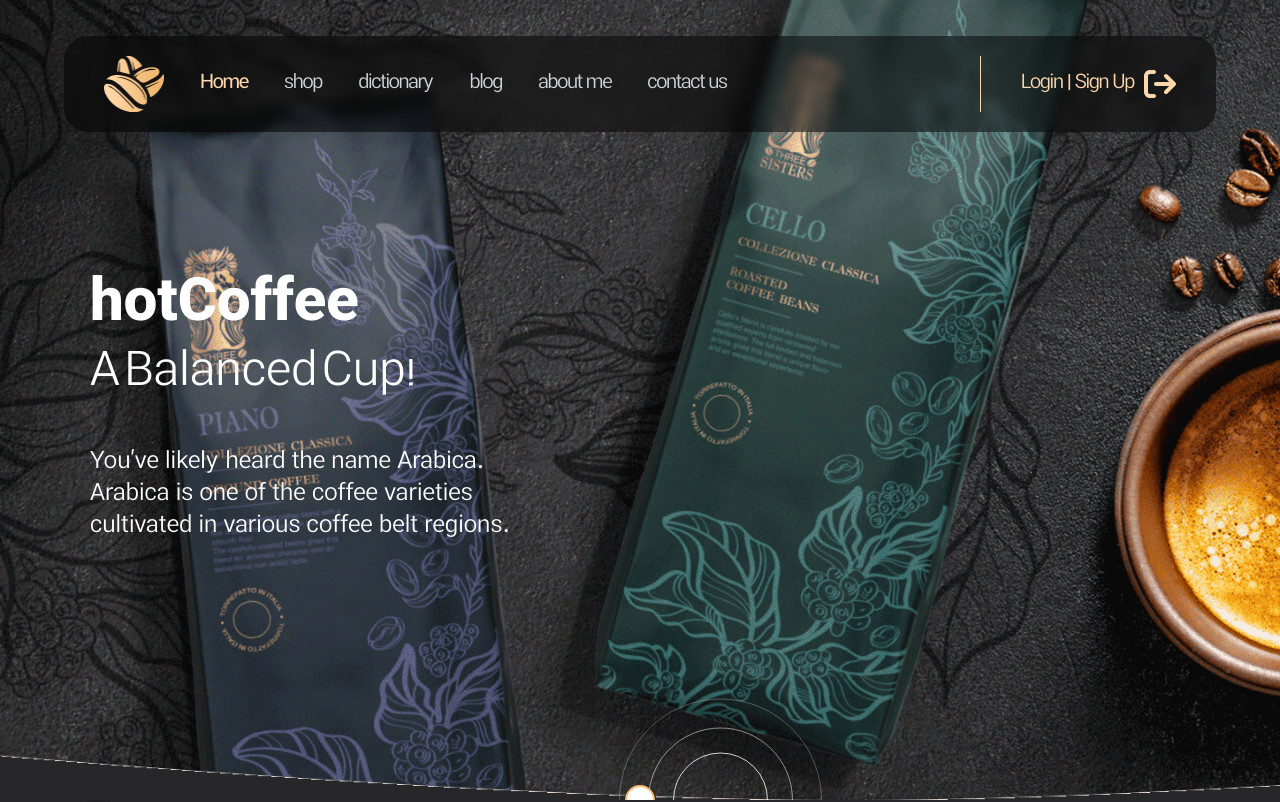
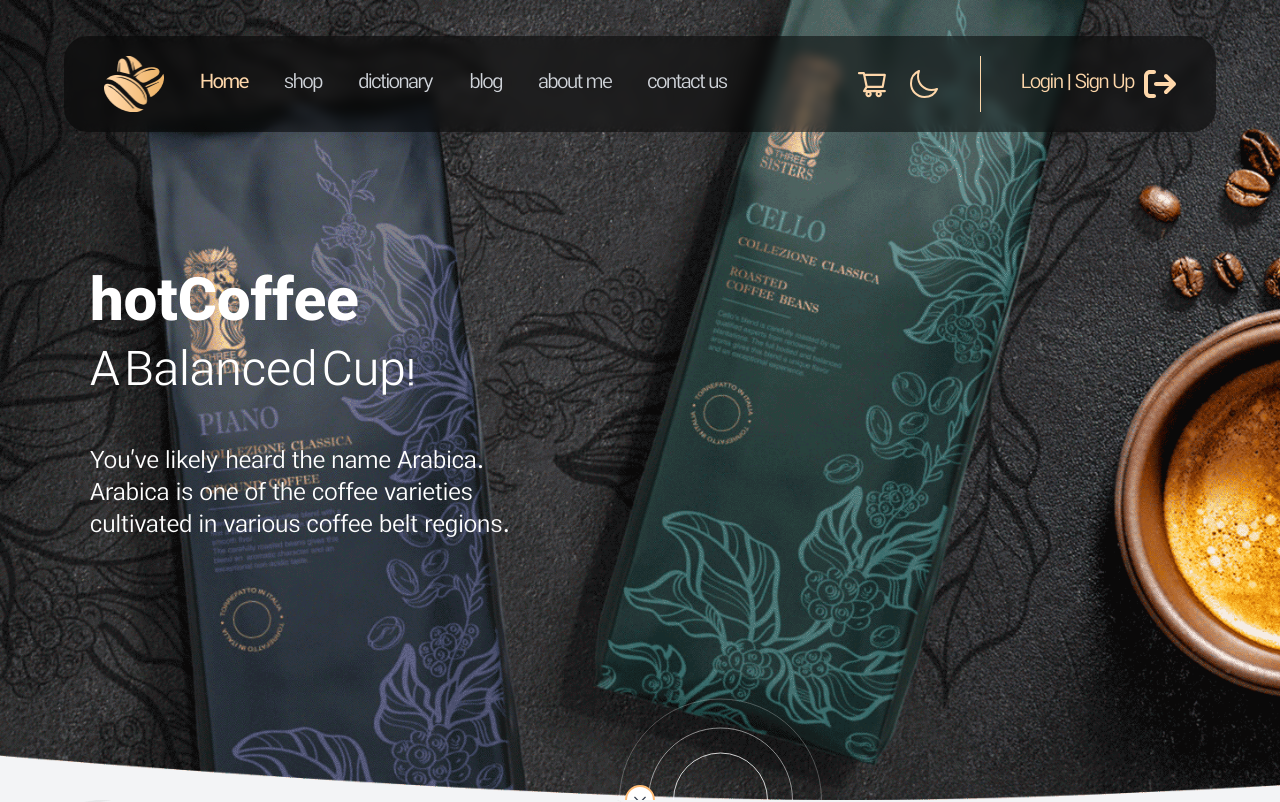
Before and after one commit to alirezatalebizadeh/blog-shopping, a Next.js app: page / in a window 1280 px wide. Shown: the top 802 px of the page. Built offline with nearby package versions, Linux system fonts and the light colour scheme.

Commit message:
debug dark mode

```diff
--- a/src/app/layout.js
+++ b/src/app/layout.js
@@ -10,7 +10,7 @@
 
 export default function RootLayout({ children }) {
   return (
-    <html lang="en" className="dark">
+    <html lang="en" className="">
       <body className="font-Dana bg-gray-100 dark:bg-zinc-800">
         <Navbar />
         {children}
--- a/src/components/Navbar.jsx
+++ b/src/components/Navbar.jsx
@@ -308,6 +308,7 @@
           </div>
         )}
       </div>
+
       {/* //!{headers for desktop} */}
       <header className="fixed top-9 left-0 right-0 z-50 hidden md:flex items-center bg-black/50 p-5 lg:px-10 h-24 w-[98%] lg:w-[90%] mx-auto rounded-3xl backdrop-blur-[6px]">
         <div className="flex justify-between w-full">
@@ -335,7 +336,7 @@
                 >
                   shop
                 </Link>
-                {/* <!--! submenu --> */}
+                {/* <!--//! submenu --> */}
                 <div className="absolute top-full shadow-normal w-52 space-y-4 bg-white dark:bg-zinc-700 p-6 rounded-2xl text-zinc-700 dark:text-white border-t-[3px] border-t-orange-300 tracking-normal transition-all delay-75 opacity-0 invisible group-hover:opacity-100 group-hover:visible child:inline-block child:transition-colors child-hover:text-orange-300 child:leading-[20px]">
                   <Link
                     href="#"
@@ -420,7 +421,7 @@
                   onClick={() => setIsCartOpen(true)}
                   className="py-3 cursor-pointer"
                 >
-                  <AiOutlineShoppingCart className="inline-block dark:hidden w-8 h-8" />
+                  <AiOutlineShoppingCart className="inline-block  w-8 h-8" />
                 </div>
                 {/* <!-- cart box --> */}
                 <div className="absolute top-full left-0 w-[400px] shadow-normal bg-white dark:bg-zinc-700 p-5 rounded-2xl text-zinc-700 dark:text-white border-t-[3px] border-t-orange-300 opacity-0 invisible group-hover:opacity-100 group-hover:visible delay-75">
@@ -544,7 +545,7 @@
                 className="cursor-pointer toggle-theme"
               >
                 {isDarkMode ? (
-                  <IoIosSunny className="inline-block dark:hidden w-8 h-8" />
+                  <IoIosSunny className="inline-block  w-8 h-8" />
                 ) : (
                   <IoMoonOutline className="inline-block dark:hidden w-8 h-8" />
                 )}
```
